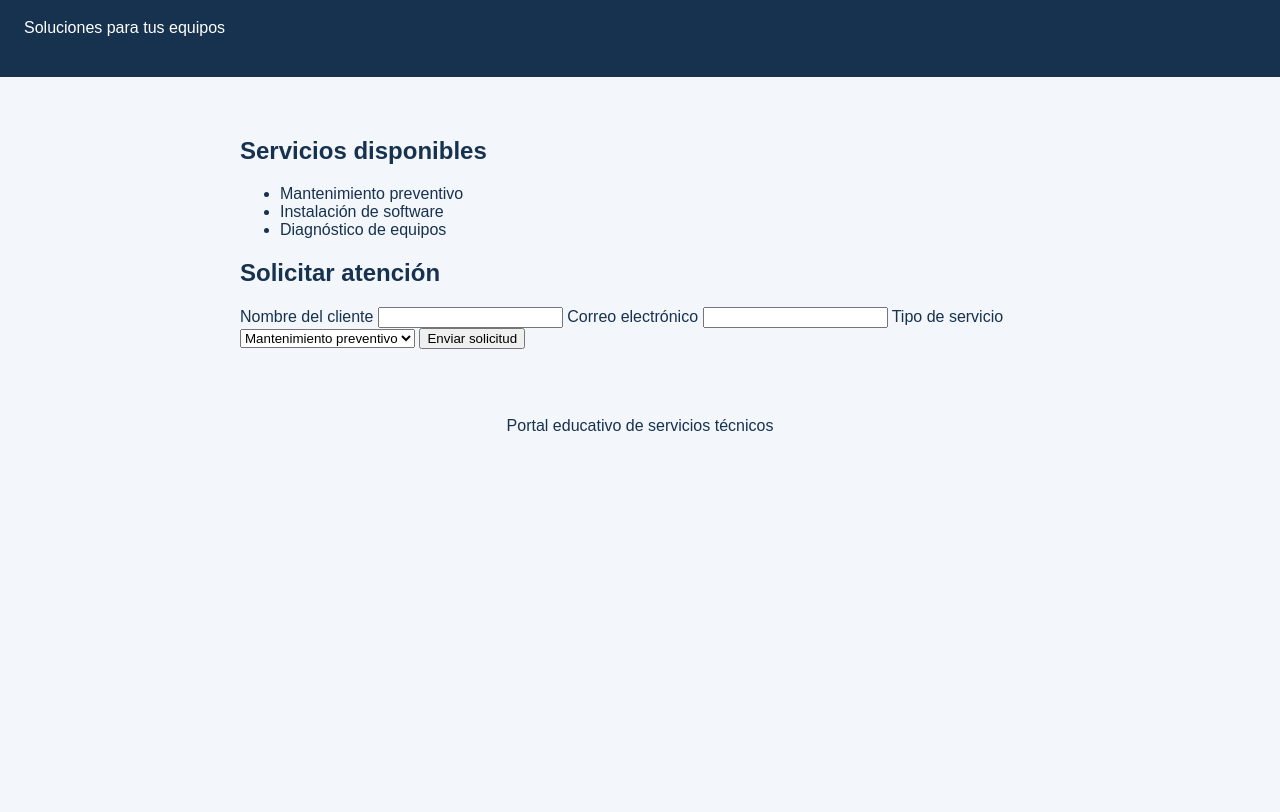
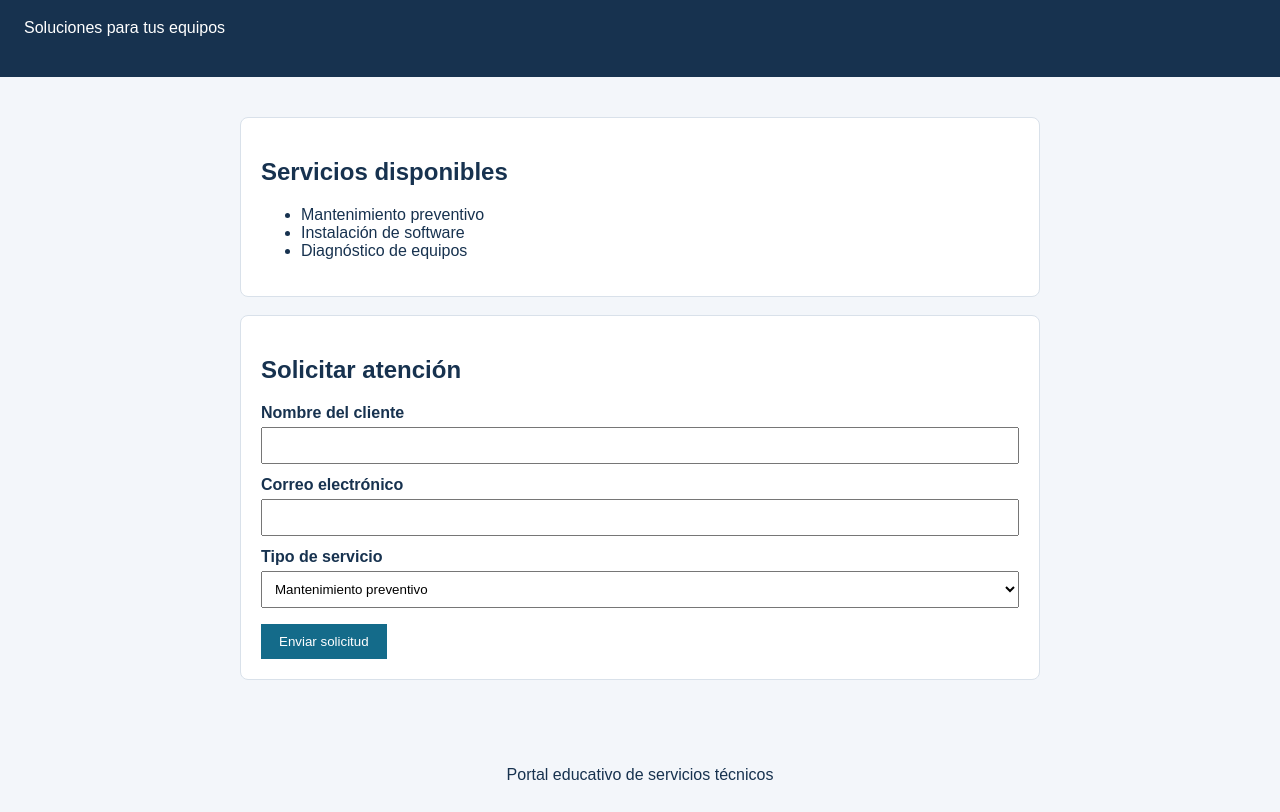
Before and after one commit to MPasquel2202/Laboratorio_23Noviembre, a plain HTML site: page index.html in a window 1280 px wide. Shown: the part 85-897 px from the top of the page. Before the commit the page ends 800 px from the top, so only its background shows below. Drawn offline with Linux system fonts and the light colour scheme.

Commit message:
style: mejorar presentacion del formulario

```diff
--- a/estilos.css
+++ b/estilos.css
@@ -7,3 +7,29 @@ body {
 header { background: #17324f; color: white; padding: 24px; }
 main { margin: 24px auto; max-width: 800px; padding: 16px; }
 footer { text-align: center; padding: 12px; }
+
+section {
+  background: white;
+  border: 1px solid #d9e1ea;
+  border-radius: 8px;
+  padding: 20px;
+  margin-bottom: 18px;
+}
+
+label { display: block; margin-top: 12px; font-weight: bold; }
+
+input, select {
+  width: 100%;
+  padding: 9px;
+  margin-top: 5px;
+  box-sizing: border-box;
+}
+
+button {
+  background: #146b8a;
+  color: white;
+  border: 0;
+  padding: 10px 18px;
+  margin-top: 16px;
+  cursor: pointer;
+}
```
